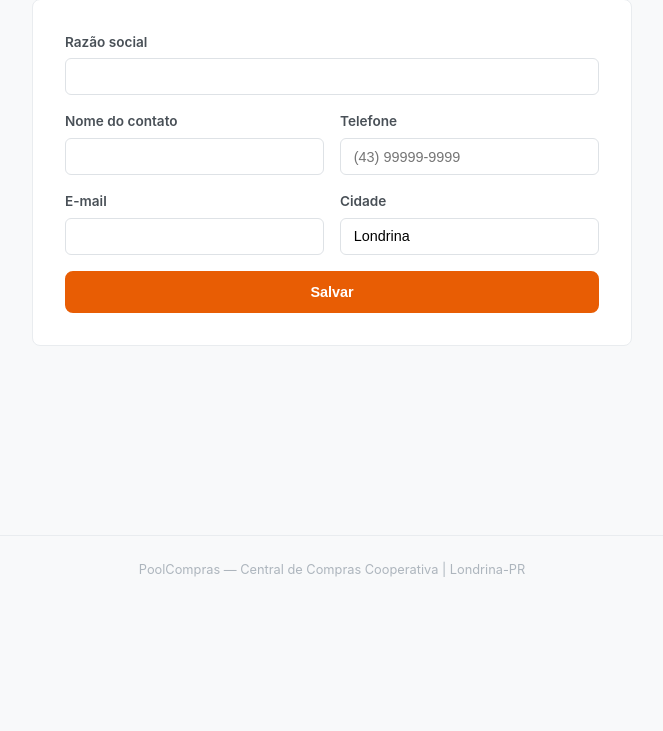
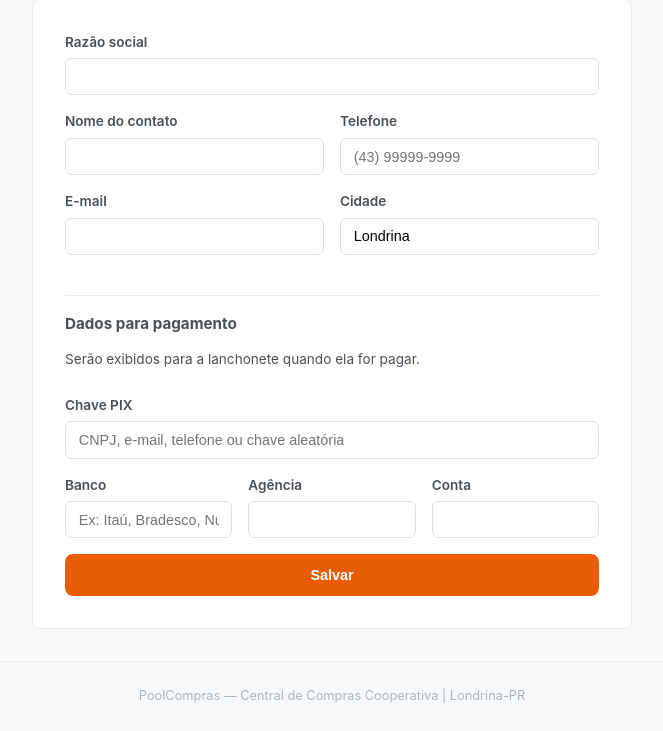
Before and after one commit to mateusrfabro/poolcompras, a Flask app: page /admin/fornecedores/novo in a window 1280 px wide. Shown: the part 205-936 px from the top of the page, without its empty margins (308-971 px from the left). Before the commit the page ends 782 px from the top, so only its background shows below. Run offline with Flask 3, Linux system fonts and the light colour scheme; a user stored in the database is signed in; tables that the repository leaves empty hold one stand-in row (values such as "Sample post").

Commit message:
feat: dados banc\u00e1rios do fornecedor + break-down de pagamento pra lanchonete
Responde ao feedback: 'onde a lanchonete paga e pra quem?'. O pagamento acontece
FORA do sistema (PIX/boleto direto pro fornecedor), mas agora a tela 'Enviar
comprovante' mostra todos os dados necessarios pra pagar certo.

== MODEL FORNECEDOR ==
Novos campos: chave_pix, banco, agencia, conta. Migration 975ad6652657 aplicada.

== ADMIN: FORM DE FORNECEDOR ==
Nova secao 'Dados para pagamento' no form de novo/editar fornecedor, com:
- Chave PIX (aceita CNPJ, email, telefone ou aleatoria)
- Banco, Agencia, Conta em form-row

== LANCHONETE: CARD 'ENVIAR COMPROVANTE' ==
Antes: 'Envie o comprovante' — sem contexto.
Agora: 'Hora de pagar!' seguido de um card por fornecedor vencedor mostrando:
- Nome + valor total a pagar pra ele (R$ formatado)
- Chave PIX em destaque + banco/agencia/conta
- <details> expandivel com itens daquele fornecedor (produto + qtd + subtotal)
- Fallback 'Dados nao cadastrados' quando admin esquece de preencher

Se a rodada tem 3 fornecedores vencedores, a lanchonete ve 3 cards de pagamento.

== SEED + DADOS EXISTENTES ==
- seed_demo.py agora popula dados bancarios nos 5 fornecedores
- Fornecedores ja existentes no DB foram atualizados via script ad-hoc

== ROUTE ==
historico.detalhe agora agrega pagamento_por_fornecedor a partir de itens_detalhe
com cotacao.selecionada=True. Passa pro template como lista {fornecedor, total, itens}.

Tests: 27/27 passando.

```diff
--- a/app/models.py
+++ b/app/models.py
@@ -120,6 +120,12 @@ class Fornecedor(db.Model):
     cidade = db.Column(db.String(80))
     ativo = db.Column(db.Boolean, default=True)
     criado_em = db.Column(db.DateTime, default=lambda: datetime.now(timezone.utc))
+
+    # Dados para pagamento (lanchonete paga por fora do sistema)
+    chave_pix = db.Column(db.String(150))     # CNPJ/email/telefone/aleatoria
+    banco = db.Column(db.String(80))
+    agencia = db.Column(db.String(20))
+    conta = db.Column(db.String(30))
 
     cotacoes = db.relationship("Cotacao", backref="fornecedor")
 
--- a/app/routes/admin.py
+++ b/app/routes/admin.py
@@ -93,6 +93,10 @@ def fornecedor_novo():
             telefone=request.form.get("telefone", "").strip(),
             email=request.form.get("email", "").strip(),
             cidade=request.form.get("cidade", "").strip(),
+            chave_pix=request.form.get("chave_pix", "").strip() or None,
+            banco=request.form.get("banco", "").strip() or None,
+            agencia=request.form.get("agencia", "").strip() or None,
+            conta=request.form.get("conta", "").strip() or None,
         )
         db.session.add(fornecedor)
         db.session.commit()
@@ -113,6 +117,10 @@ def fornecedor_editar(fornecedor_id):
         fornecedor.telefone = request.form.get("telefone", "").strip()
         fornecedor.email = request.form.get("email", "").strip()
         fornecedor.cidade = request.form.get("cidade", "").strip()
+        fornecedor.chave_pix = request.form.get("chave_pix", "").strip() or None
+        fornecedor.banco = request.form.get("banco", "").strip() or None
+        fornecedor.agencia = request.form.get("agencia", "").strip() or None
+        fornecedor.conta = request.form.get("conta", "").strip() or None
         fornecedor.ativo = "ativo" in request.form
         db.session.commit()
         flash("Fornecedor atualizado!", "success")
--- a/app/templates/admin/fornecedor_form.html
+++ b/app/templates/admin/fornecedor_form.html
@@ -43,6 +43,35 @@
             </div>
         </div>
 
+        <h3 style="margin-top: 1.5rem;">Dados para pagamento</h3>
+        <p class="subtitle" style="font-size: 0.85rem;">
+            Serão exibidos para a lanchonete quando ela for pagar.
+        </p>
+        <div class="form-group">
+            <label for="chave_pix">Chave PIX</label>
+            <input type="text" id="chave_pix" name="chave_pix"
+                   placeholder="CNPJ, e-mail, telefone ou chave aleatória"
+                   value="{{ fornecedor.chave_pix if fornecedor else '' }}">
+        </div>
+        <div class="form-row">
+            <div class="form-group">
+                <label for="banco">Banco</label>
+                <input type="text" id="banco" name="banco"
+                       placeholder="Ex: Itaú, Bradesco, Nubank"
+                       value="{{ fornecedor.banco if fornecedor else '' }}">
+            </div>
+            <div class="form-group">
+                <label for="agencia">Agência</label>
+                <input type="text" id="agencia" name="agencia"
+                       value="{{ fornecedor.agencia if fornecedor else '' }}">
+            </div>
+            <div class="form-group">
+                <label for="conta">Conta</label>
+                <input type="text" id="conta" name="conta"
+                       value="{{ fornecedor.conta if fornecedor else '' }}">
+            </div>
+        </div>
+
         {% if fornecedor %}
         <div class="form-group">
             <label>
--- a/scripts/seed_demo.py
+++ b/scripts/seed_demo.py
@@ -137,6 +137,10 @@ def get_or_create_fornecedor(razao, contato, tel, email, cidade):
         email=email,
         cidade=cidade,
         ativo=True,
+        chave_pix=email,  # demo: PIX = email
+        banco="Ita\u00fa" if "sul" in email.lower() else "Bradesco",
+        agencia="1234",
+        conta="56789-0",
     )
     db.session.add(forn)
     db.session.flush()
```
Also changed, not shown: app/routes/historico.py (+21 -0 lines), app/static/css/style.css (+50 -0 lines), app/templates/historico/detalhe.html (+41 -1 lines), migrations/versions/975ad6652657_fornecedor_dados_bancarios_pix_banco_.py (added, +38 -0 lines).
